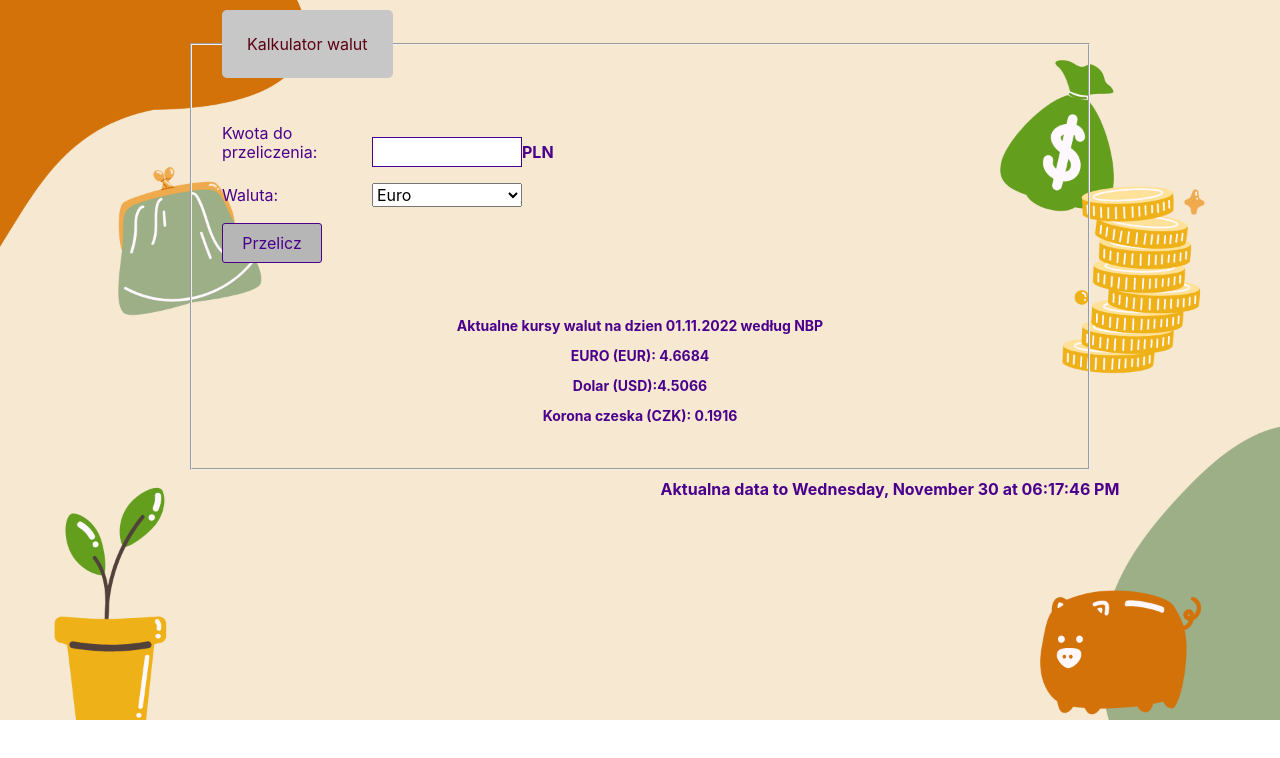
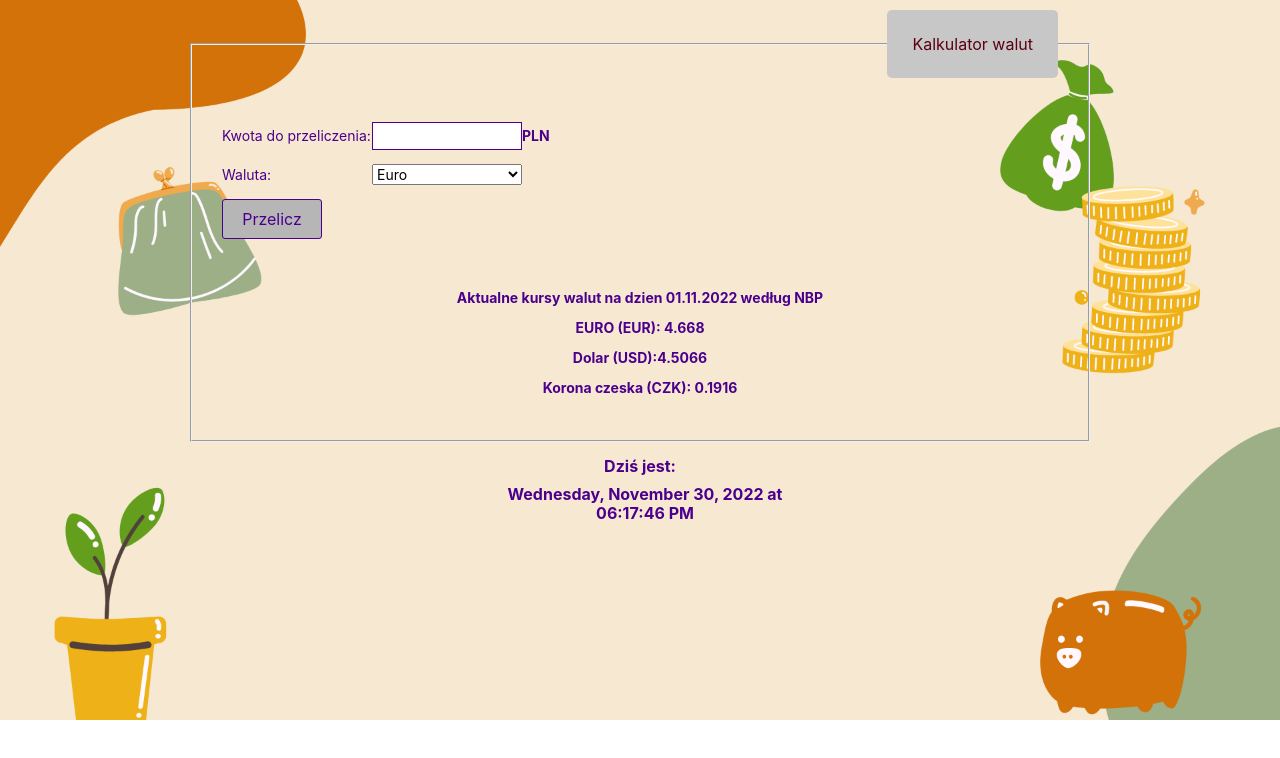
Before and after one commit to PrzemekBiernat1998/kantor-react, a React (Create React App) app: page / in a window 1280 px wide. Shown: the top 758 px of the page. Built offline with nearby package versions, Linux system fonts and the light colour scheme; a web font is replaced by a local one.

Commit message:
styled components added

```diff
--- a/src/DateTime/index.js
+++ b/src/DateTime/index.js
@@ -1,29 +1,15 @@
-import { useState, useEffect } from "react";
+import { useCurrentDate } from "./useCurrentDate";
 import { StyledDate } from "./styled";
 
-const useCurrentDate = () => {
-    const[newDate, setNewDate] = useState(new Date());
+const Clock = () => {
+    const date = useCurrentDate();
 
-    useEffect(() => {
-        const invtervalId = setInterval(() =>{
-            setNewDate(new Date());
-        }, 1000);
-        return () => {
-            clearInterval(invtervalId);
-        };
-    }, []);
     return (
-        <StyledDate>
-            Aktualna data to {" "}
-            {newDate.toLocaleString(undefined, {
-                weekday: "long",
-                hour:"2-digit",
-                minute: "2-digit",
-                second: "2-digit",
-                day:"numeric",
-                month: "long"
-            })}
-        </StyledDate>
+      <StyledDate>
+        Dziś jest:
+        {(date)}
+      </StyledDate>
     );
-};
-export default useCurrentDate;
+  };
+
+  export default Clock;
--- a/src/DateTime/styled.js
+++ b/src/DateTime/styled.js
@@ -1,12 +1,12 @@
 import styled from "styled-components";
 
-export const StyledDate = styled.p`
-display: flex;
-text-align: right;
-justify-content:space-around;
-justify-items: auto;
-padding-left: 500px;
-margin: 0 10px 10px;
-font-weight: bold;
-color: rgb(75, 0, 141);
+export const StyledDate = styled.div`
+  padding: 5px;
+  margin: auto;
+  margin-top: 5px;
+  border-radius: 5px;
+  text-align: center;
+  font-weight: bold;
+  width: 300px;
+  color: rgb(75, 0, 141);
 `;
--- a/src/Form/index.js
+++ b/src/Form/index.js
@@ -2,6 +2,17 @@ import React, { useState } from "react";
 import { currencies } from "../currencies";
 import { Result } from "./Result";
 import "./style.css"
+import {
+    StyledForm,
+    FieldSet,
+    Legend,
+    Input,
+    Select,
+    TextSpan,
+    Button,
+    Paragraph,
+    ParagraphDown,
+} from "./styled";
 
 const Form = () => {
     const [currency, setCurrency] = useState(currencies[0].short);
@@ -25,7 +36,52 @@ const Form = () => {
         countResult();
     };
 
-    return (<form className="form" onSubmit={onFormSubmit}>
+    return(<StyledForm
+    onSubmit={onFormSubmit}>
+
+        <FieldSet>
+            <Legend>Kalkulator walut</Legend>
+            <Paragraph>
+                    <label>
+                        <TextSpan>Kwota do przeliczenia:</TextSpan>
+                        <Input
+                        value={amount}
+                        onChange={({ target }) => setAmount(target.value)}
+                        required type="number"
+                        min="1"
+                        step="1" />
+                        <strong>PLN</strong>
+                    </label>
+                </Paragraph>
+                <Paragraph>
+                    <label>
+                        <TextSpan>Waluta:</TextSpan>
+                        <Select>
+                        value={currency}
+                        onChange={({ target }) => setCurrency(target.value)}
+                        {currencies.map((currency => (
+                            <option
+                                key={currency.short}
+                                value={currency.short}
+                            >
+                                {currency.name}
+                            </option>
+                        )))}
+                        </Select>
+                    </label>
+                </Paragraph>
+                    <Button type="submit">Przelicz</Button>
+                <Paragraph>
+                <Result result={result} />
+                <TextSpan><span className="form__labelText">  </span></TextSpan>
+                </Paragraph>
+                <ParagraphDown>Aktualne kursy walut na dzien 01.11.2022 według NBP</ParagraphDown>
+                <ParagraphDown>EURO (EUR): 4.668</ParagraphDown>
+                <ParagraphDown>Dolar (USD):4.5066</ParagraphDown>
+                <ParagraphDown>Korona czeska (CZK): 0.1916</ParagraphDown>
+        </FieldSet>
+    </StyledForm>
+   /* return (<form className="form" onSubmit={onFormSubmit}>
         <fieldset className="form__fieldset">
             <legend className="form__legend">Kalkulator walut</legend>
             <p className="form__paragraph">
@@ -66,7 +122,7 @@ const Form = () => {
             <p className="paragraph"><b>Korona czeska (CZK): 0.1916</b></p>
         </fieldset>
 
-    </form>
+    </form>*/
     );
 };
 export default Form;
--- /dev/null
+++ b/src/Form/styled.js
@@ -0,0 +1,65 @@
+import styled from "styled-components";
+
+export const StyledForm = styled.form`
+    margin: 10px;
+    border-radius: 20px;
+`;
+
+export const FieldSet = styled.fieldset`
+    padding: 30px;
+    max-width: 900px;
+    margin: 0 auto;
+`;
+
+export const Legend = styled.legend`
+    color: hsl(348, 100%, 18%);
+    background-color: hsl(0, 0%, 78%);
+    border-radius: 5px;
+    padding: 25px;
+    text-align: right;
+`;
+
+export const Input = styled.input`
+    border: 1px solid rgb(75, 0, 141);
+    padding: 5px;
+    width: 150px;
+`;
+
+export const Select = styled.select`
+    width: 150px;
+`;
+
+export const TextSpan = styled.span`
+    width: 150px;
+    display: inline-block;
+    color: rgb(75, 0, 141);
+`;
+
+export const Button = styled.button`
+    cursor: pointer;
+    background-color: rgb(182, 182, 182);
+    color: rgb(75, 0, 141);
+    border: 1px solid rgb(75, 0, 141);
+    border-radius: 3px;
+    width: 100px;
+    height: 40px;
+
+    &:active{
+        background-color: rgb(234, 0, 255);
+    }
+`;
+
+export const Paragraph = styled.p`
+
+    font-size: 14px;
+    color: rgb(348, 100%, 18%);
+    color: rgb(75, 0, 141);
+`;
+
+export const ParagraphDown = styled.p`
+    text-align: center;
+    font-weight: bold;
+    font-size: 14px;
+    color: rgb(348, 100%, 18%);
+    color: rgb(75, 0, 141);
+`;
```
